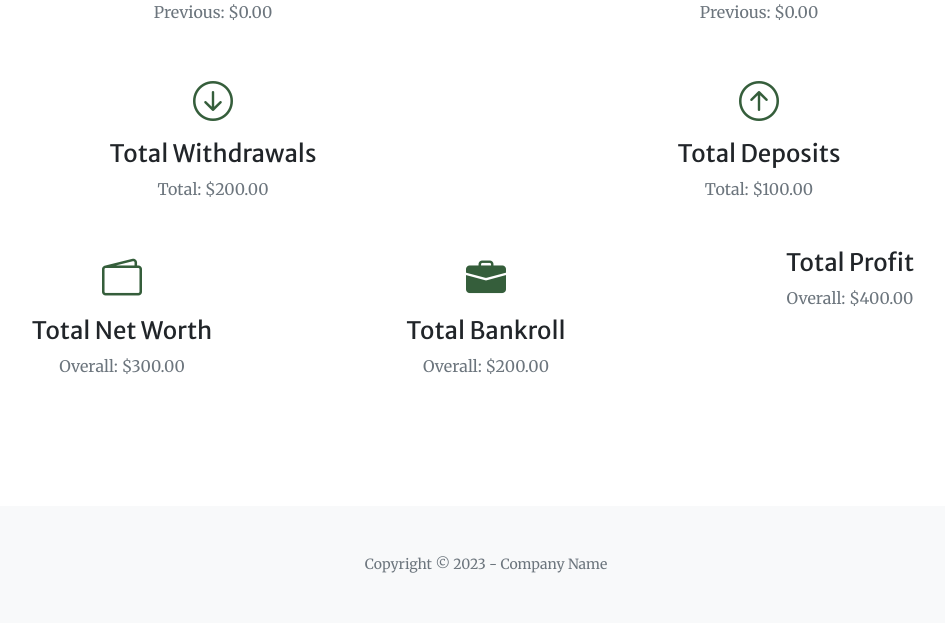
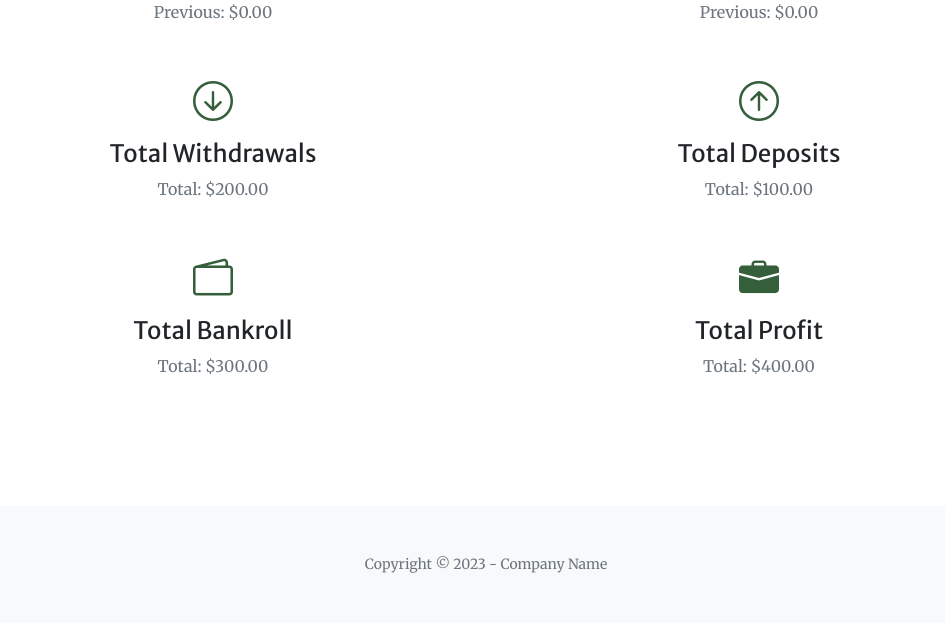
Before and after one commit to pythonpydev/total_bankroll, a Flask app: page / in a window 1280 px wide. Shown: the part 788-1411 px from the top of the page, without its empty margins (154-1099 px from the left). Run offline with Flask 3, Linux system fonts and the light colour scheme; data comes from the database, SQL or seed files in the repository; both versions use the stored data as it was after the commit; some libraries are stand-ins or nearby versions.

Commit message:
remove net worth calc

```diff
--- a/src/total_bankroll/main.py
+++ b/src/total_bankroll/main.py
@@ -122,9 +122,8 @@ def index():
     if total_deposits is None:
         total_deposits = 0
 
-    total_net_worth = current_poker_total + current_asset_total
-    total_bankroll = total_net_worth + total_deposits - total_withdrawals
-    total_profit = total_net_worth - total_deposits + total_withdrawals
+    total_bankroll = current_poker_total + current_asset_total
+    total_profit = total_bankroll - total_deposits + total_withdrawals
 
     return render_template("index.html",
                            current_poker_total=current_poker_total,
@@ -133,7 +132,6 @@ def index():
                            previous_asset_total=previous_asset_total,
                            total_withdrawals=total_withdrawals,
                            total_deposits=total_deposits,
-                           total_net_worth=total_net_worth,
                            total_bankroll=total_bankroll,
                            total_profit=total_profit)
 
--- a/src/total_bankroll/templates/index.html
+++ b/src/total_bankroll/templates/index.html
@@ -48,27 +48,18 @@
                     <p class="text-muted mb-0">Total: ${{ "%.2f" | format(total_deposits) }}</p>
                 </div>
             </div>
-        </div>
-        <div class="row gx-4 gx-lg-5 justify-content-center">
-            <div class="col-lg-4 col-md-6 text-center">
+            <div class="col-lg-6 col-md-6 text-center">
                 <div class="mt-5">
                     <div class="mb-2"><i class="bi-wallet2 fs-1 text-primary"></i></div>
-                    <h3 class="h4 mb-2">Total Net Worth</h3>
-                    <p class="text-muted mb-0">Overall: ${{ "%.2f" | format(total_net_worth) }}</p>
+                    <h3 class="h4 mb-2">Total Bankroll</h3>
+                    <p class="text-muted mb-0">Total: ${{ "%.2f" | format(total_bankroll) }}</p>
                 </div>
             </div>
-            <div class="col-lg-4 col-md-6 text-center">
+            <div class="col-lg-6 col-md-6 text-center">
                 <div class="mt-5">
                     <div class="mb-2"><i class="bi-briefcase-fill fs-1 text-primary"></i></div>
-                    <h3 class="h4 mb-2">Total Bankroll</h3>
-                    <p class="text-muted mb-0">Overall: ${{ "%.2f" | format(total_bankroll) }}</p>
-                </div>
-            </div>
-            <div class="col-lg-4 col-md-6 text-center">
-                <div class="mt-5">
-                    <div class="mb-2"><i class="bi-graph-up-arrow fs-1 text-primary"></i></div>
                     <h3 class="h4 mb-2">Total Profit</h3>
-                    <p class="text-muted mb-0">Overall: ${{ "%.2f" | format(total_profit) }}</p>
+                    <p class="text-muted mb-0">Total: ${{ "%.2f" | format(total_profit) }}</p>
                 </div>
             </div>
         </div>
--- a/src/total_bankroll/templates/update_site.html
+++ b/src/total_bankroll/templates/update_site.html
@@ -6,7 +6,7 @@
     <form id="updateSiteForm" action="{{ url_for('update_site', site_name=site.name) }}" method="post">
         <div class="mb-3">
             <label for="name" class="form-label">Site Name</label>
-            <input type="text" class="form-control" id="name" name="name" value="{{ site.name }}" required>
+            <input type="text" class="form-control" id="name" name="name" value="{{ site.name }}" required autofocus>
         </div>
         <div class="mb-3">
             <label for="amount" class="form-label">Amount</label>
```
Also changed, not shown: GEMINI.md (+2 -4 lines), src/total_bankroll/templates/update_asset.html (+17 -9 lines), bankroll.db.
